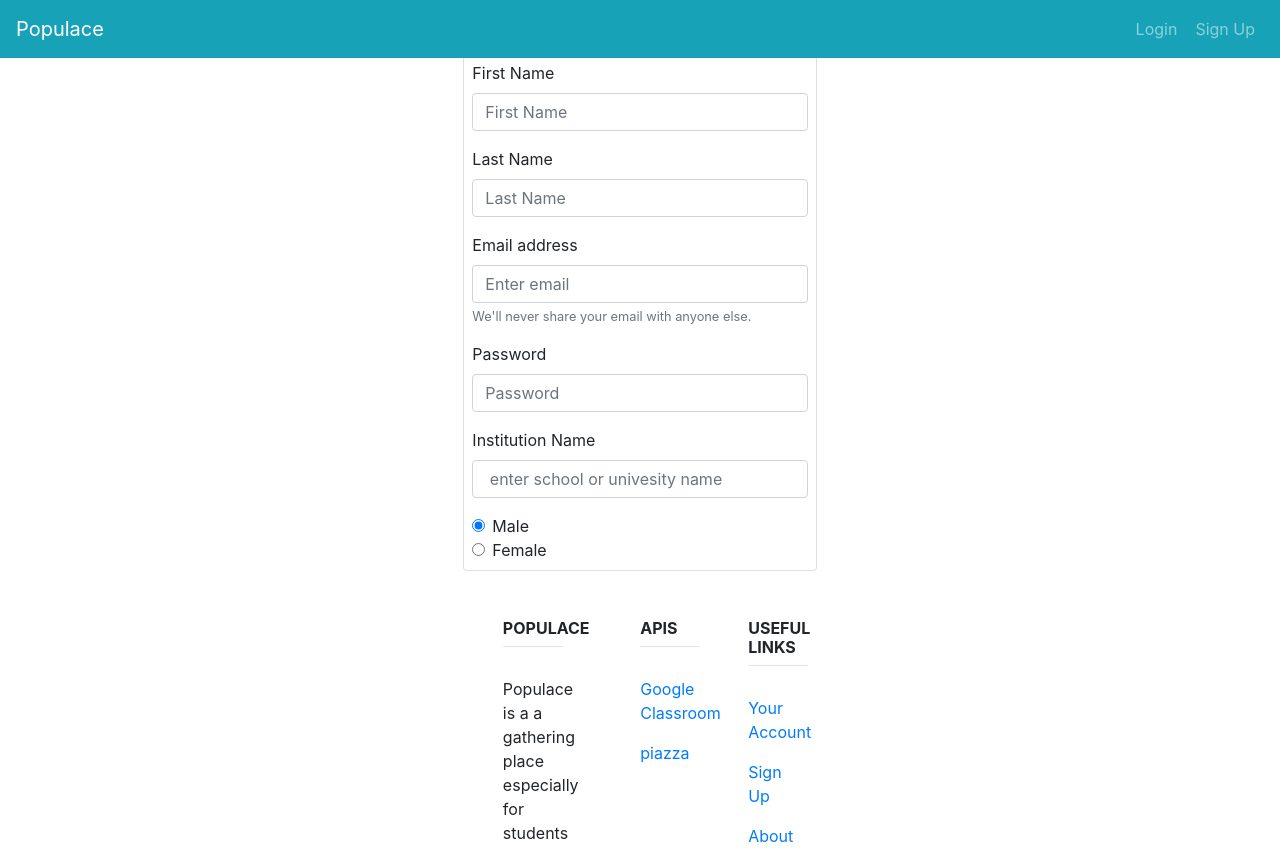
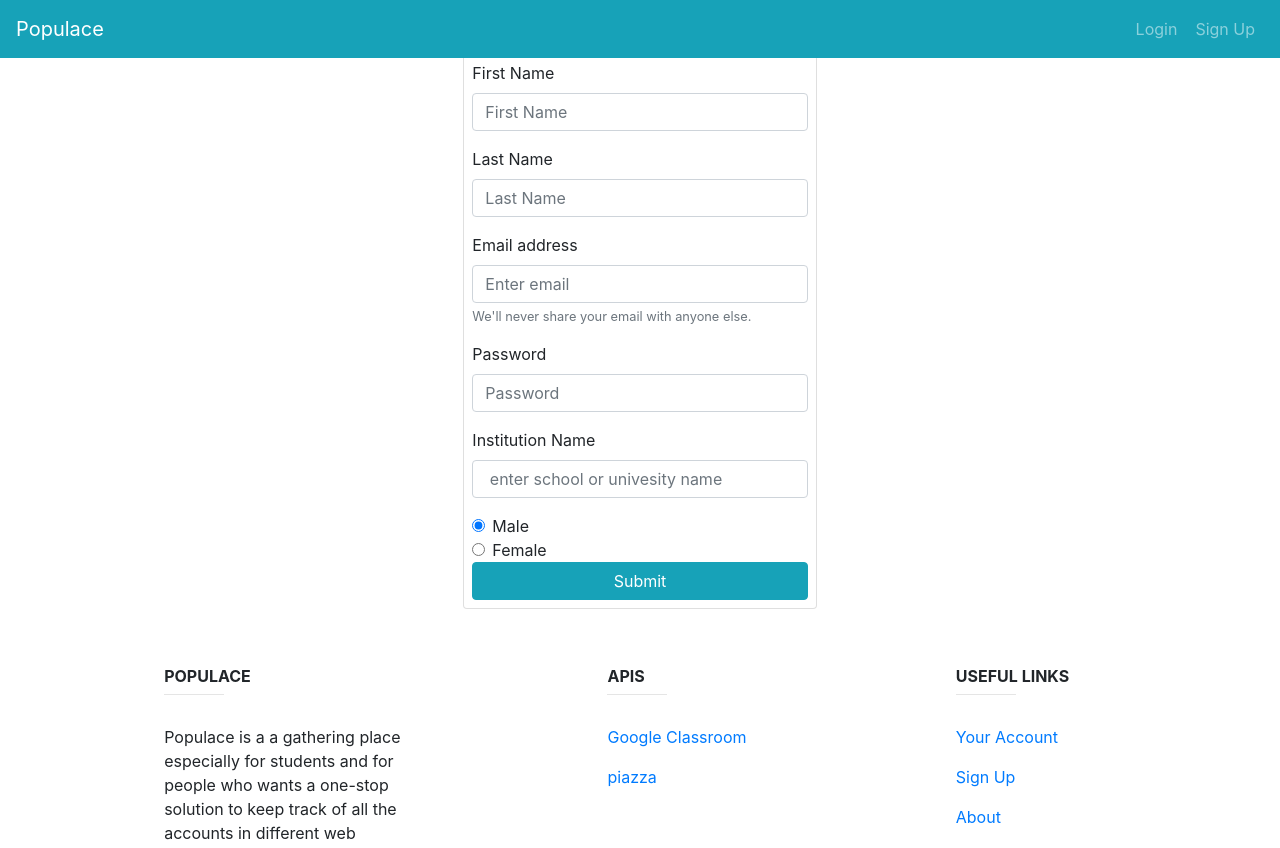
Before and after one commit to NSU-SU19CSE299S16/SU19CSE299S16G03NSU, a Django app: page /signup/ in a window 1280 px wide. Shown: the top 848 px of the page. Run offline with Django 3.2, Linux system fonts and the light colour scheme; some libraries are stand-ins or nearby versions.

Commit message:
added button to form #7

```diff
--- a/PROJECT CODE/Populace/api/templates/api/signup.html
+++ b/PROJECT CODE/Populace/api/templates/api/signup.html
@@ -53,6 +53,14 @@
                   </label>
                 </div>
                 <!-- male/female check ends -->
+                <!-- button -->
+                 <button type="button" class="btn btn-info">Submit</button>
+                </form>
+                </div>
+                <div class="col-md-4 col-sm-4 col-xs-12"></div>
 
-      </form>
+                </div>
+
+               </div>
+
 {% endblock %}
```
